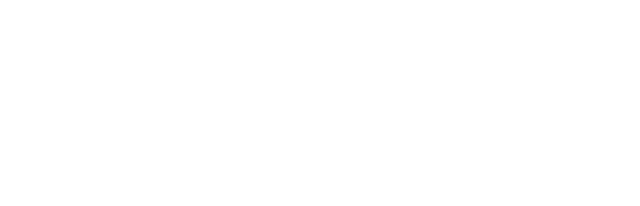
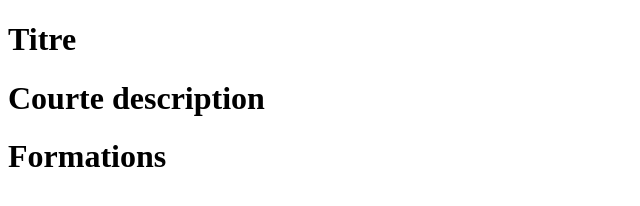
Before and after one commit to midnight06/Mon-Cv, a plain HTML site: page index.html in a window 1280 px wide. Shown: the whole page, without its empty margins (0-640 px from the left). Drawn offline with Linux system fonts and the light colour scheme.

Commit message:
mise en place de la section formatique

```diff
--- a/index.html
+++ b/index.html
@@ -8,6 +8,9 @@
     <title>Document</title>
 </head>
 <body>
+    <h1>Titre</h1>
+    <h1>Courte description</h1>
+    <h1>Formations</h1>
 
 </body>
 </html>
```
